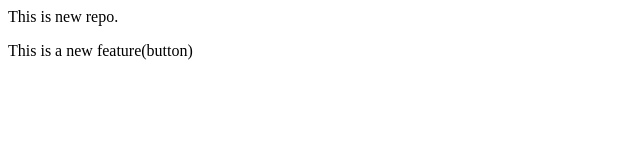
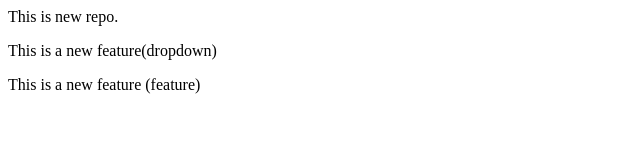
Before and after one commit to yogeshdevidasjadhav/localrepo, a plain HTML site: page index.html in a window 1280 px wide. Shown: the whole page, without its empty margins (0-640 px from the left). Drawn offline with Linux system fonts and the light colour scheme.

Commit message:
Add both features

```diff
--- a/index.html
+++ b/index.html
@@ -1,2 +1,3 @@
 <p>This is new repo.</p>
-<P>This is a new feature(button)</P>
+<P>This is a new feature(dropdown)</P>
+<P>This is a new feature (feature)</P>
```
